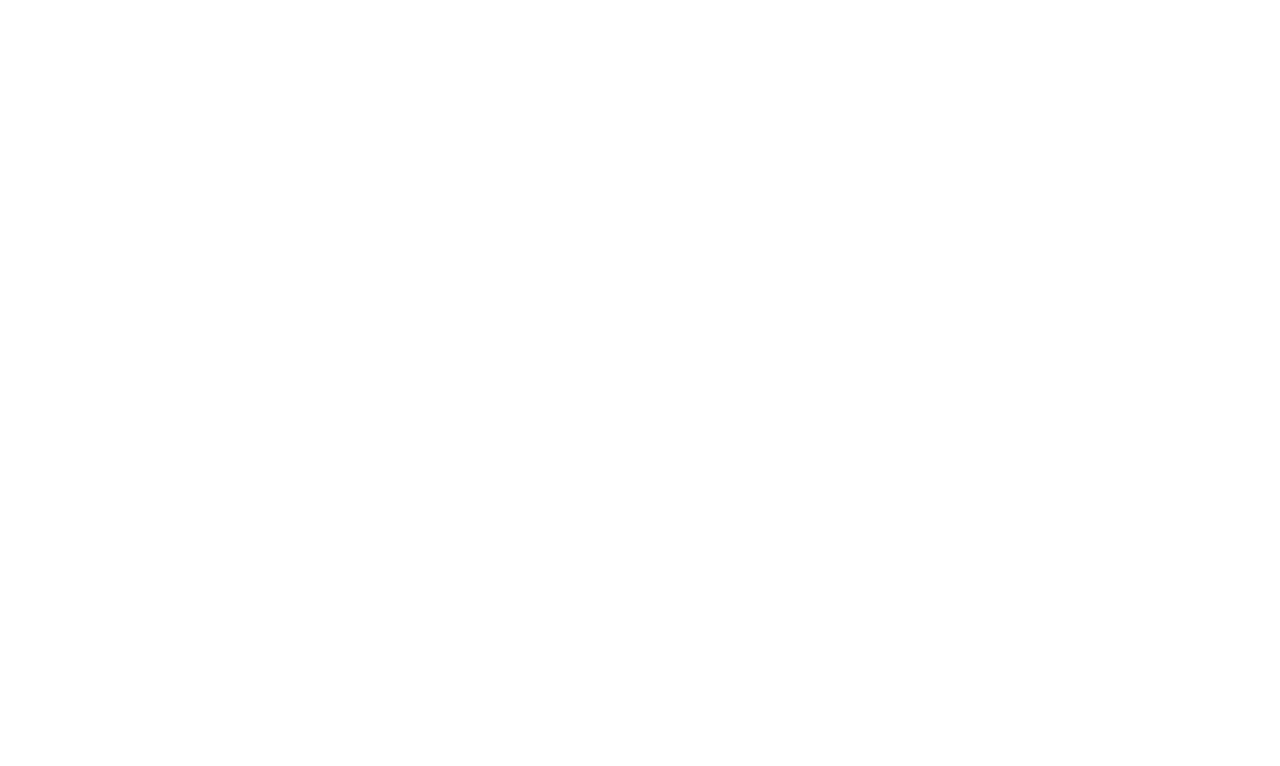
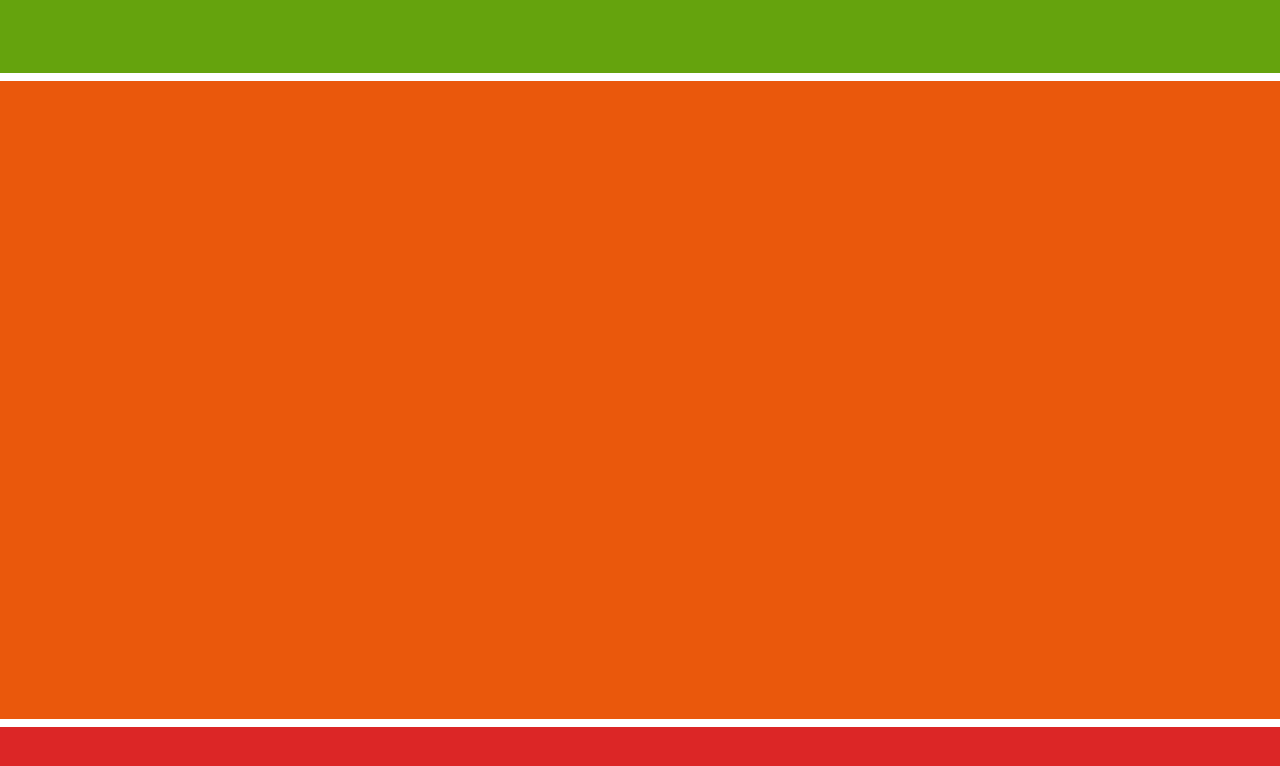
Before and after one commit to ManojTGN/tonlist, a React (Create React App) app: page / in a window 1280 px wide. Shown: the top 766 px of the page. Built offline with nearby package versions, Linux system fonts and the light colour scheme.

Commit message:
update grid
add main component grid
add tailwind config grid

```diff
--- a/src/App.js
+++ b/src/App.js
@@ -4,7 +4,7 @@
 
 function App() {
   return (
-    <div className={`grid gap-4 grid-col-1 grid-rows-3 h-full w-full`}>
+    <div className={`grid gap-2 grid-cols-1 grid-rows-20 h-full`}>
         <TopBar></TopBar>
         <Content></Content>
         <BottomBar></BottomBar>
--- a/src/components/BottomBar/BottomBar.js
+++ b/src/components/BottomBar/BottomBar.js
@@ -2,8 +2,8 @@
 
 function BottomBar(){
     return(
-        <>
+        <div className={`h-full row-span-2 bg-red-600`}>
 
-        </>
+        </div>
     );
 }
--- a/src/components/Content/Content.js
+++ b/src/components/Content/Content.js
@@ -2,8 +2,8 @@
 
 function Content(){
     return(
-        <>
+        <div className={`h-full row-span-16  bg-orange-600`}>
 
-        </>
+        </div>
     );
 }
--- a/src/components/TopBar/TopBar.js
+++ b/src/components/TopBar/TopBar.js
@@ -2,8 +2,8 @@
 
 function TopBar(){
     return(
-        <>
+        <div className={`h-full row-span-2 bg-lime-600`}>
 
-        </>
+        </div>
     );
 }
--- a/tailwind.config.js
+++ b/tailwind.config.js
@@ -4,7 +4,17 @@
         "./src/**/*.{js,jsx,ts,tsx}",
     ],
     theme: {
-        extend: {},
+        extend: {
+            gridTemplateRows: {
+                '16': 'repeat(16, minmax(0, 1fr))',
+                '18': 'repeat(18, minmax(0, 1fr))',
+            },
+            gridRow: {
+                'span-14': 'span 14 / span 14',
+                'span-16': 'span 16 / span 16',
+                'span-20': 'span 20 / span 20',
+            }
+        },
     },
     plugins: [],
 }
```
